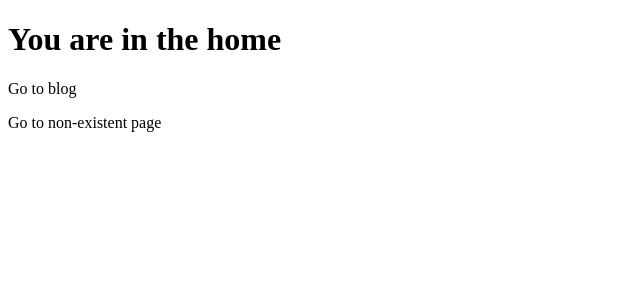
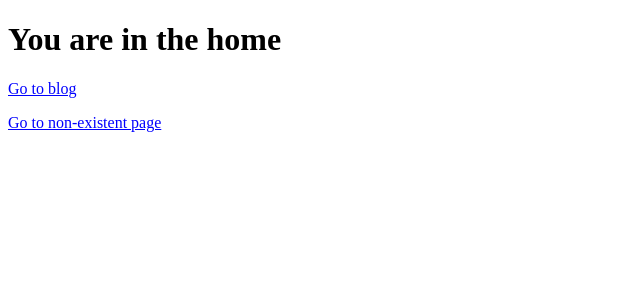
Before and after one commit to bramuccci/personal-react-router, a React (Vite) app: page / in a window 1280 px wide. Shown: the top 300 px of the page, without its empty margins (0-640 px from the left). Built offline with nearby package versions, Linux system fonts and the light colour scheme.

Commit message:
adding styles to link

```diff
--- a/router/Link.jsx
+++ b/router/Link.jsx
@@ -1,5 +1,11 @@
 import { useContext } from 'react'
 import { PathContext } from './Router'
+
+const styles = {
+    textDecoration: 'underline',
+    color: 'blue',
+    cursor: 'pointer',
+}
 
 export function Link({ to, children }) {
     const { setCurrentPath } = useContext(PathContext)
@@ -9,5 +15,9 @@ export function Link({ to, children }) {
         setCurrentPath(to)
     }
 
-    return <a onClick={onNavigation}>{children}</a>
+    return (
+        <a style={styles} onClick={onNavigation}>
+            {children}
+        </a>
+    )
 }
```
